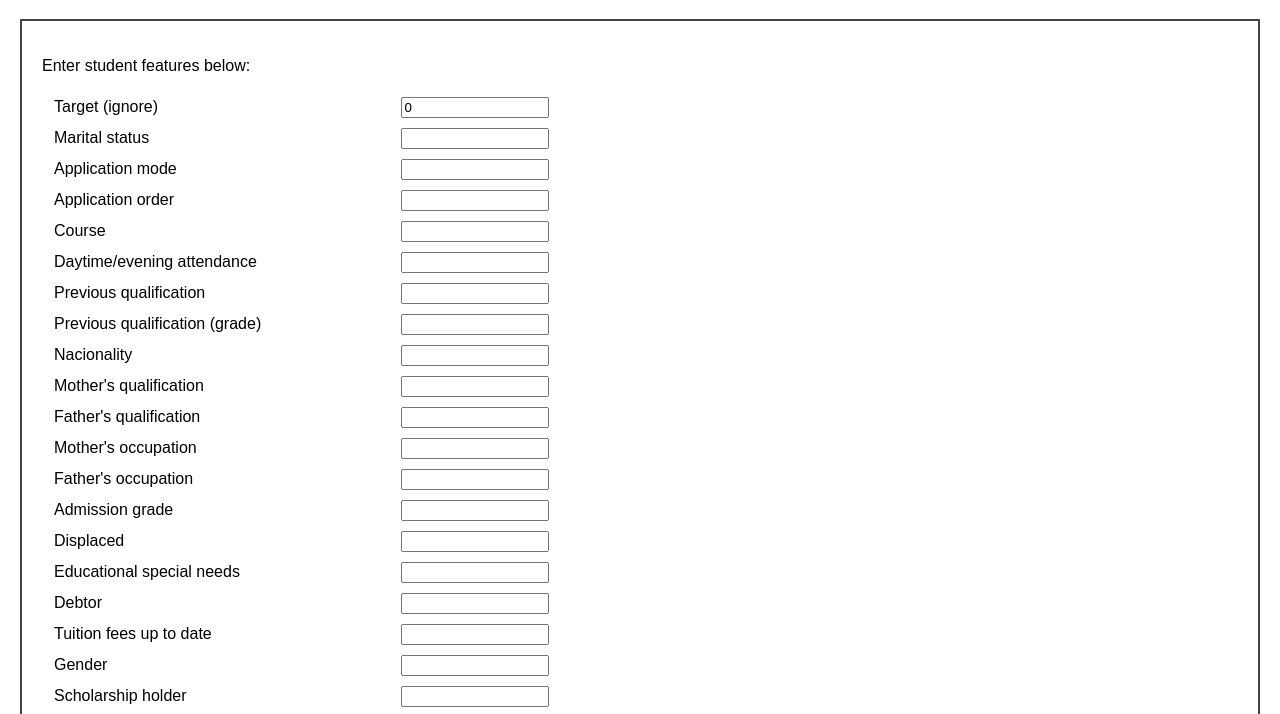
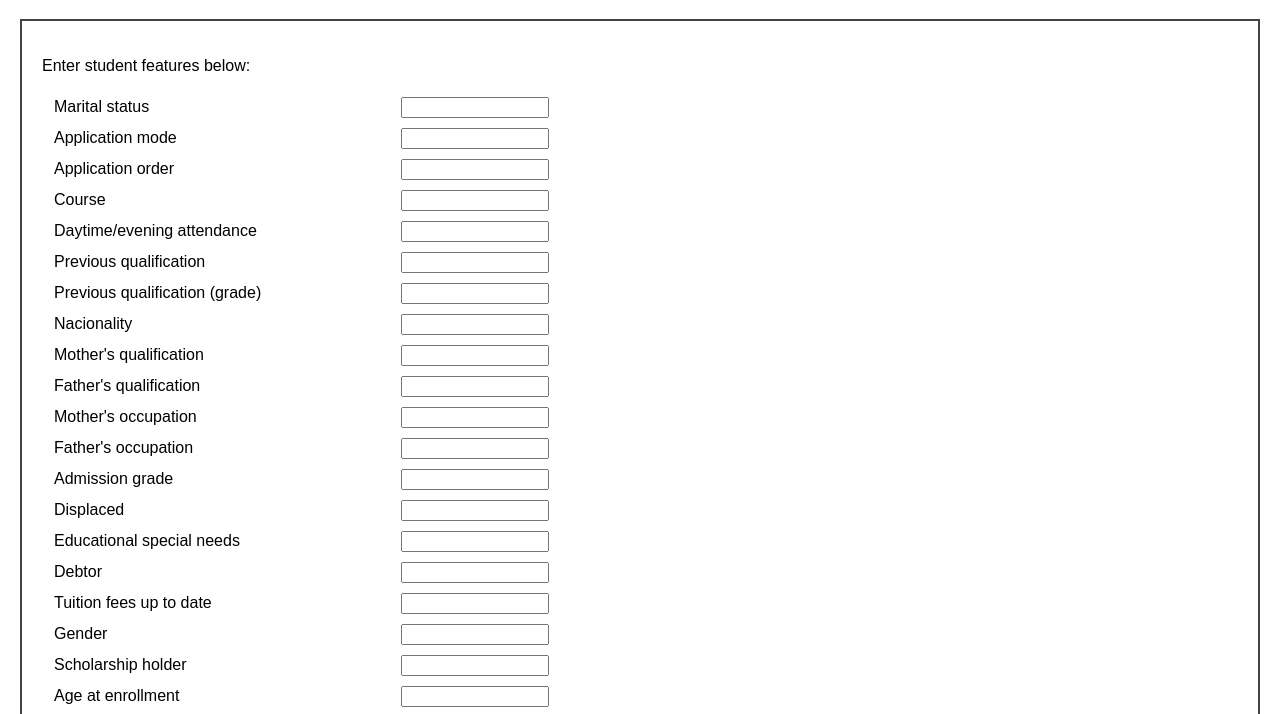
Before and after one commit to Ryan56-56/onix, a plain HTML site: page index.html in a window 1280 px wide. Shown: the part 61-775 px from the top of the page. Drawn offline with Linux system fonts and the light colour scheme.

Commit message:
Update index.html

```diff
--- a/index.html
+++ b/index.html
@@ -24,11 +24,6 @@
     <p>Enter student features below:</p>
 
     <table>
-<tr>
-  <td>Target (ignore)</td>
-  <td><input id="target" value="0"></td>
-</tr>
-
       <tr><td>Marital status</td><td><input id="marital_status"></td></tr>
       <tr><td>Application mode</td><td><input id="application_mode"></td></tr>
       <tr><td>Application order</td><td><input id="application_order"></td></tr>
```
